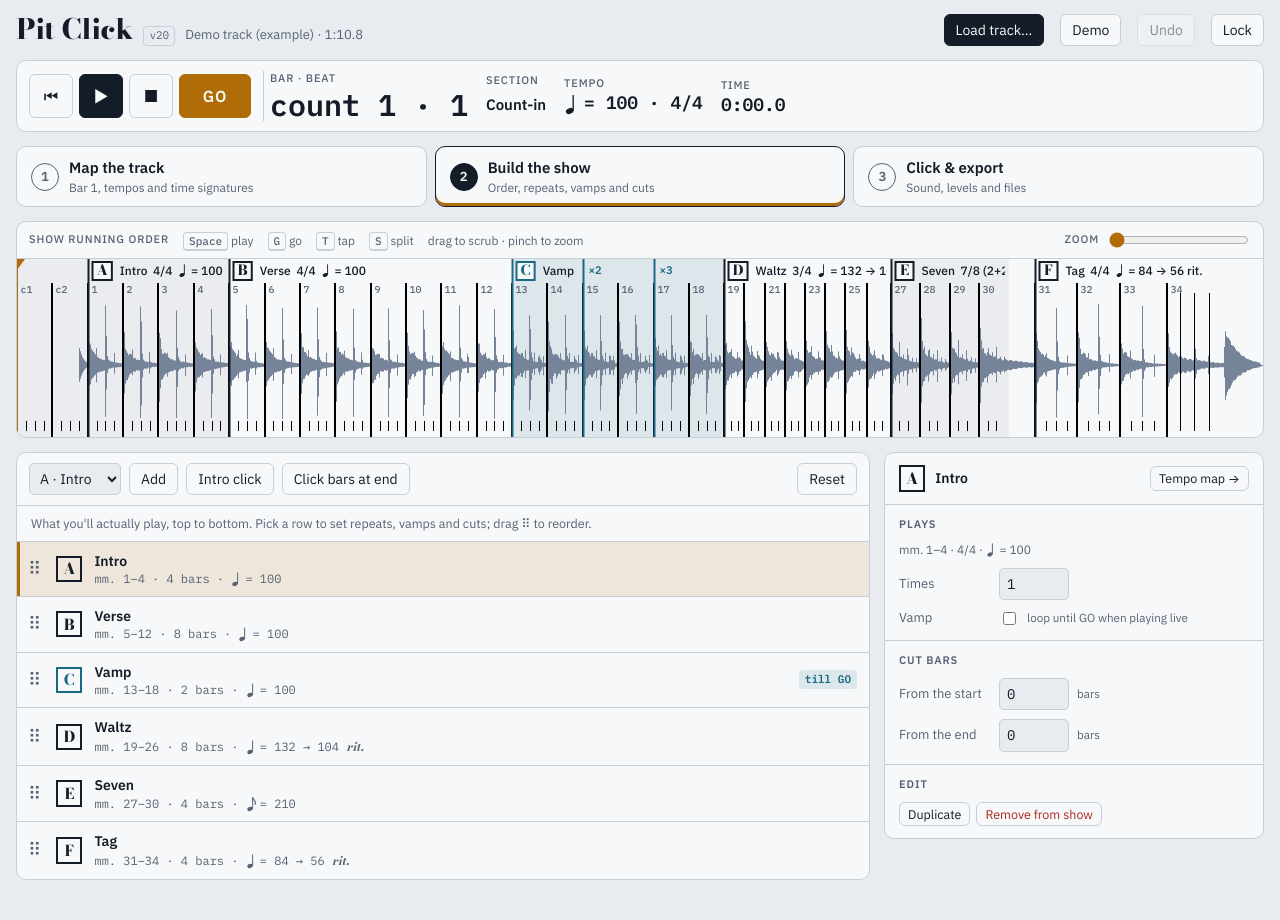
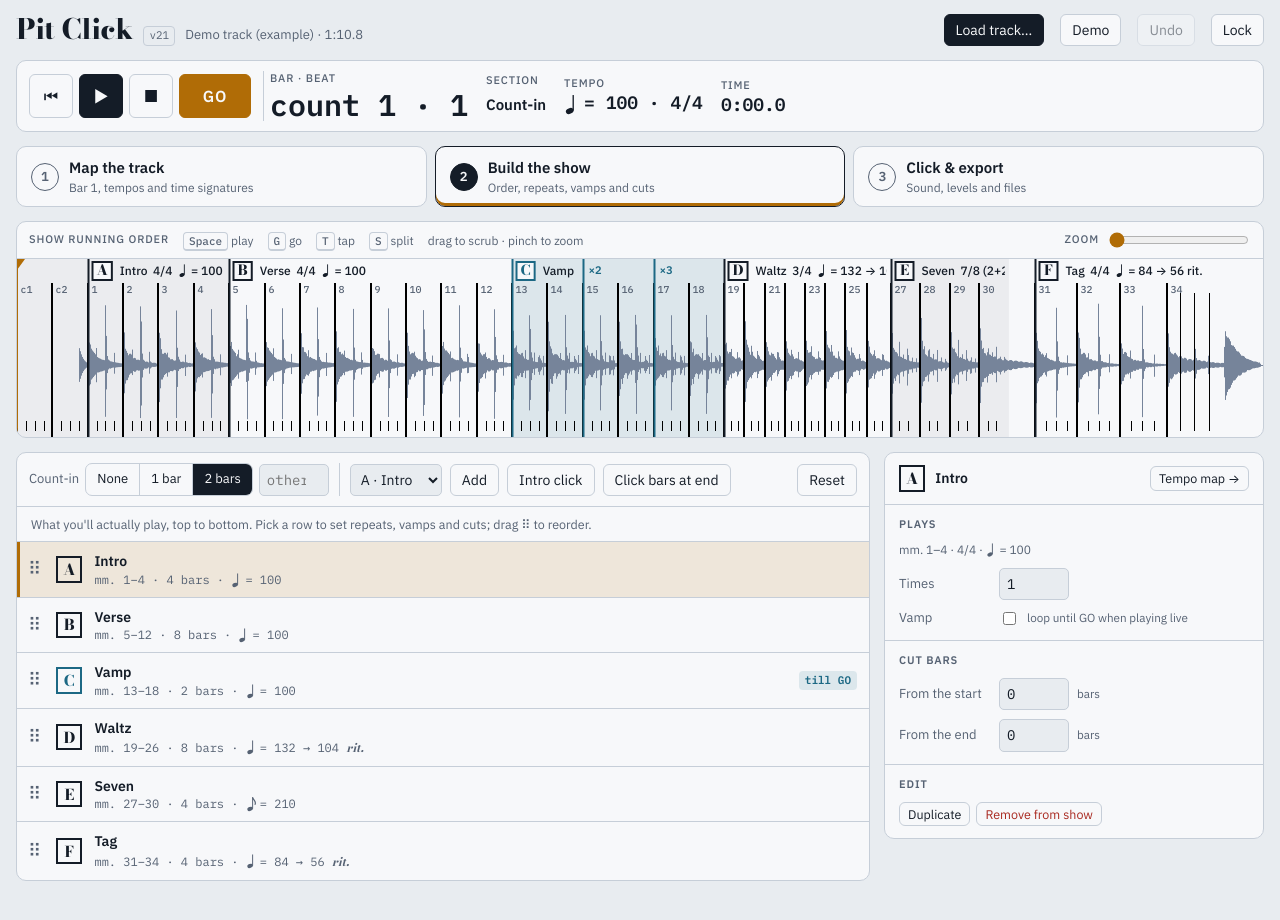
Before and after one commit to Overdrive-Studios/PitClickCreator, a plain HTML site: page index.html in a window 1280 px wide. Drawn offline with nearby package versions, Linux system fonts and the light colour scheme.

Commit message:
Count-in switch: None / 1 bar / 2 bars
Quick switch at the top of the running order and in Click & export,
with a box for any other number of bars.

Co-Authored-By: Claude Opus 5.5 <noreply@anthropic.com>
Claude-Session: https://claude.ai/code/session_01NQsLfzp8fMj2ZoRuQCfZA2

```diff
--- a/index.html
+++ b/index.html
@@ -84,6 +84,12 @@ label.file.disabled{opacity:.45;pointer-events:none}
 .seg{display:inline-flex;border:1px solid var(--line);border-radius:7px;overflow:hidden}
 .seg button{border:0;background:transparent;padding:7px 12px;cursor:pointer}
 .seg button[aria-pressed="true"]{background:var(--ink);color:var(--on-ink)}
+.ci{display:inline-flex;align-items:center;gap:6px;flex-wrap:wrap}
+.ci .cil{font-size:13px;color:var(--muted)}
+.ci .seg button{padding:6px 11px;font-size:13px}
+.ci .seg button:not(:last-child){border-right:1px solid var(--line)}
+.ci input{width:3.6em}
+.tsep{width:1px;align-self:stretch;background:var(--line);margin:0 2px}
 
 /* lane */
 .lanebox{background:var(--panel);border:1px solid var(--line);border-radius:10px;overflow:hidden}
@@ -222,7 +228,7 @@ body.locked .pane .card{opacity:.75}
 
 <div class="wrap">
   <header>
-    <div class="brand"><h1>Pit Click</h1><span class="ver num">v20</span><span class="trk" id="trkName">Demo track</span></div>
+    <div class="brand"><h1>Pit Click</h1><span class="ver num">v21</span><span class="trk" id="trkName">Demo track</span></div>
     <label class="btn primary file">Load track…<input type="file" id="fileIn" accept="audio/*,.wav,.mp3,.m4a,.aif,.aiff,.flac,.ogg"></label>
     <button class="btn" id="demoBtn">Demo</button>
     <button class="btn" id="undoBtn" title="Undo (Ctrl/⌘+Z)">Undo</button>
@@ -289,6 +295,8 @@ body.locked .pane .card{opacity:.75}
   <section class="pane" id="paneShow" role="tabpanel" aria-labelledby="tabShow">
     <div class="card">
       <div class="tools">
+        <span class="ci" data-ci-host title="Count-in before the song"><span class="cil">Count-in</span></span>
+        <span class="tsep"></span>
         <select id="addSel" aria-label="Section to add"></select>
         <button class="btn" id="addEnt">Add</button>
         <button class="btn" id="addIntro">Intro click</button>
@@ -326,7 +334,7 @@ body.locked .pane .card{opacity:.75}
       <h2>Click &amp; mix</h2>
       <div class="mix">
         <label><span class="lbl">Count-in</span>
-          <span style="display:flex;align-items:center;gap:6px"><input type="number" id="setCount" min="0" max="16" step="1" style="width:4em"> <small>bars</small></span></label>
+          <span class="ci" data-ci-host></span></label>
         <label><span class="lbl">Sound</span>
           <select id="setSound"><option value="beep">Beep</option><option value="wood">Woodblock</option><option value="low">Low click</option></select></label>
         <label><span class="lbl">Subdivision</span>
@@ -522,7 +530,7 @@ let locked = false; try { locked = localStorage.getItem("pitclick:locked") === "
 function applyLock(){
   document.body.classList.toggle("locked", locked);
   const b = $("#lockBtn"); b.setAttribute("aria-pressed", locked); b.textContent = locked ? "Unlock" : "Lock";
-  const sel = "#paneMap input, #paneMap button, #paneMap select, #paneShow input, #paneShow button, #paneShow select, #setCount, #setSound, #setSub, #setAccent, #undoBtn, #fileIn, #demoBtn, #projIn";
+  const sel = "#paneMap input, #paneMap button, #paneMap select, #paneShow input, #paneShow button, #paneShow select, [data-ci], [data-ci-other], #setSound, #setSub, #setAccent, #undoBtn, #fileIn, #demoBtn, #projIn";
   document.querySelectorAll(sel).forEach(el => { if (locked) el.disabled = true; else if (el.dataset.lk !== "1") el.disabled = false; });
   document.querySelectorAll("label.file").forEach(l => l.classList.toggle("disabled", locked));
   $("#tapBtn").disabled = false;
@@ -1522,10 +1530,24 @@ function renderSettings(){
   $("#qlRoute").textContent = qlFOH() ? "Click on output 1 for the in-ears, track on output 2 for FOH." : "Click only, on output 1 for the in-ears. The track stays out of QLab.";
   $("#qlPatch").textContent = qlFOH() ? "Patch output 1 to the in-ear mix and output 2 to FOH." : "Patch output 1 to the in-ear mix.";
   renderQlabPreview();
-  $("#setCount").value = s.countIn; $("#setSound").value = s.sound; $("#setSub").value = s.sub;
+  document.querySelectorAll("[data-ci-host]").forEach(h => {
+    const lbl = h.querySelector(".cil"); const n = s.countIn | 0;
+    h.innerHTML = (lbl ? lbl.outerHTML : "") + `<span class="seg" role="group" aria-label="Count-in">${[[0, "None"], [1, "1 bar"], [2, "2 bars"]].map(([v, t]) => `<button type="button" data-ci="${v}" aria-pressed="${n === v}">${t}</button>`).join("")}</span>` +
+      `<input type="number" data-ci-other min="0" max="16" step="1" value="${n > 2 ? n : ""}" placeholder="other" aria-label="Other count-in, in bars" title="Any other number of bars">`;
+  });
+  $("#setSound").value = s.sound; $("#setSub").value = s.sub;
   $("#setAccent").checked = s.accent; $("#setClickVol").value = s.clickVol; $("#setTrackVol").value = s.trackVol; $("#setSplit").checked = s.split;
 }
-$("#setCount").onchange = e => mut(() => S.set.countIn = clamp(Math.round(+e.target.value || 0), 0, 16));
+document.addEventListener("click", e => {
+  const b = e.target.closest("[data-ci]"); if (!b || b.disabled) return;
+  const v = +b.dataset.ci; if ((S.set.countIn | 0) === v) return;
+  mut(() => S.set.countIn = v); toast(v ? `${v}-bar count-in` : "No count-in");
+});
+document.addEventListener("change", e => {
+  if (!e.target.matches("[data-ci-other]")) return;
+  const v = clamp(Math.round(+e.target.value || 0), 0, 16);
+  mut(() => S.set.countIn = v);
+});
 $("#autoLabel").onchange = e => mut(() => S.set.autoLabel = e.target.checked);
 $("#anchorChk").onchange = e => { mut(() => S.set.anchor = e.target.checked, {free:true}); toast(e.target.checked ? "Editing a section won't move the others." : "Sections are chained: making one longer pushes the rest later."); };
 $("#setSound").onchange = e => mut(() => S.set.sound = e.target.value);
```
